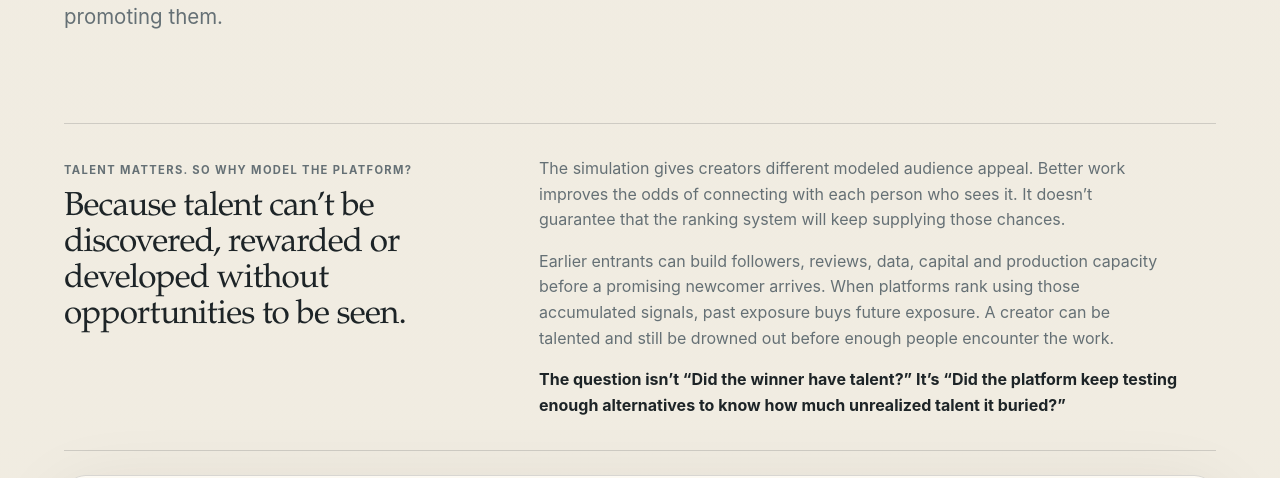
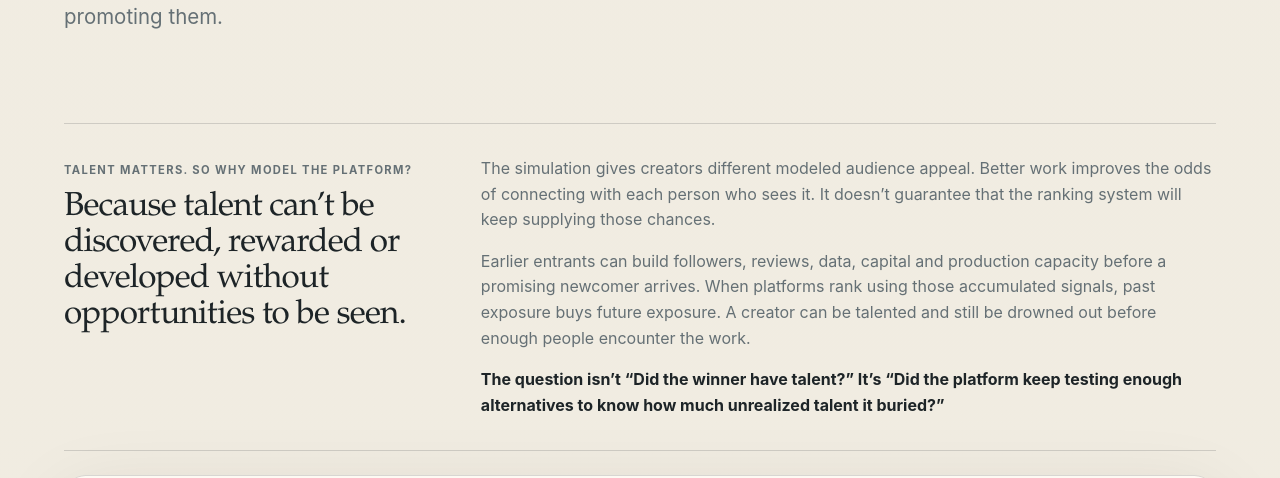
Before and after one commit to SeloSlav/shadow-futures, a Next.js app: page / in a window 1280 px wide. Shown: the part 4025-4503 px from the top of the page. Built offline with nearby package versions, Linux system fonts and the light colour scheme; no server answers.

Commit message:
Rebalance the talent section

```diff
--- a/app/globals.css
+++ b/app/globals.css
@@ -1679,9 +1679,9 @@ input[type="range"] {
 
 .skill-objection {
   display: grid;
-  grid-template-columns: minmax(0, 0.85fr) minmax(0, 1.4fr);
+  grid-template-columns: minmax(20rem, 0.72fr) minmax(0, 1.5fr);
   gap: clamp(1.5rem, 5vw, 5rem);
-  max-width: 82rem;
+  max-width: none;
   margin: 0 0 1.5rem;
   border-top: 1px solid var(--line);
   border-bottom: 1px solid var(--line);
@@ -1704,7 +1704,7 @@ input[type="range"] {
 }
 
 .skill-objection__answer p {
-  max-width: 62ch;
+  max-width: none;
   margin: 0;
   color: var(--muted);
 }
```
